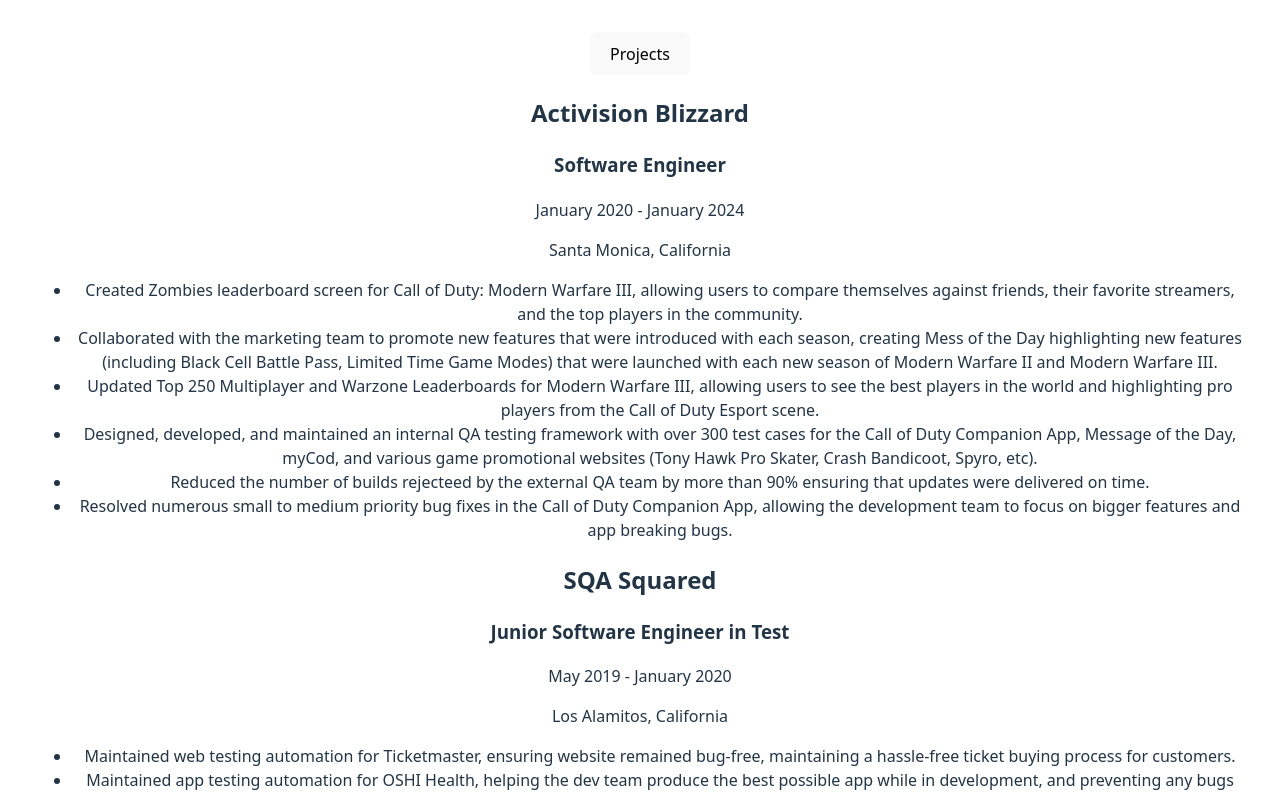
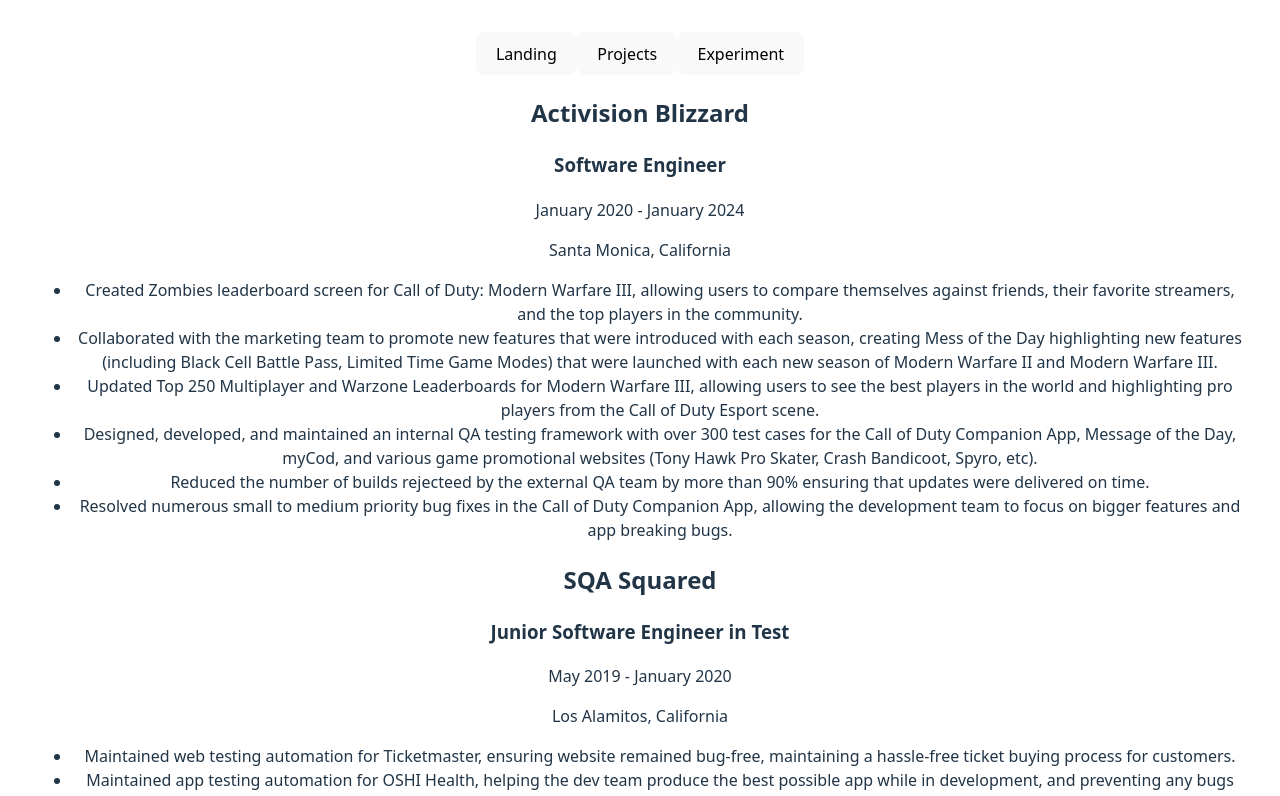
Before and after one commit to B-Rasmussen/portfolio, a React (Vite) app: page / in a window 1280 px wide. Shown: the top 796 px of the page. Built offline with nearby package versions, Linux system fonts and the light colour scheme.

Commit message:
new components and test page

```diff
--- a/src/App.tsx
+++ b/src/App.tsx
@@ -2,6 +2,8 @@
 import { SetStateAction, useState } from "react";
 import LandingPage from "./pages/LandingPage";
 import ProjectsPage from "./pages/ProjectsPage";
+import NavBar from "./components/NavBar";
+import ExperimentPage from "./pages/ExperimentPage";
 
 function App() {
     const [currentScreen, setCurrentScreen] = useState("Landing");
@@ -14,14 +16,21 @@
     const renderPage = () => {
         switch (currentScreen) {
             case "Landing":
-                return <LandingPage navigateTo={navigateTo} />;
+                return <LandingPage />;
             case "Projects":
-                return <ProjectsPage navigateTo={navigateTo} />;
+                return <ProjectsPage />;
+            case "Experiment":
+                return <ExperimentPage />;
             default:
                 return <div>Oops something went wrong</div>;
         }
     };
-    return <>{renderPage()}</>;
+    return (
+        <>
+            <NavBar navigateTo={navigateTo}/>
+            {renderPage()}
+        </>
+    );
 }
 
 export default App;
--- /dev/null
+++ b/src/components/Button.tsx
@@ -0,0 +1,21 @@
+type customButtonProps = {
+    buttonName: string;
+    onButtonPressed: any;
+    buttonStyle?: any;
+    textStyle?: any;
+};
+
+const Button = ({
+    buttonName,
+    onButtonPressed,
+    buttonStyle,
+    textStyle,
+}: customButtonProps) => {
+    return (
+    <button onClick={onButtonPressed} style={buttonStyle}>
+        <div style={textStyle}>{buttonName}</div>
+    </button>
+    )
+};
+
+export default Button;
--- /dev/null
+++ b/src/components/NavBar.tsx
@@ -0,0 +1,26 @@
+import Button from "./Button";
+
+type NavBarProps = {
+    navigateTo: (path: string) => void;
+};
+
+function NavBar({ navigateTo }: NavBarProps) {
+    return (
+        <>
+            <Button
+                buttonName={"Landing"}
+                onButtonPressed={() => navigateTo("Landing")}
+            />
+            <Button
+                buttonName={"Projects"}
+                onButtonPressed={() => navigateTo("Projects")}
+            />
+            <Button
+                buttonName={"Experiment"}
+                onButtonPressed={() => navigateTo("Experiment")}
+            />
+        </>
+    );
+}
+
+export default NavBar;
--- /dev/null
+++ b/src/pages/ExperimentPage.tsx
@@ -0,0 +1,4 @@
+function ExperimentPage() {
+    return <div>asdf</div>;
+}
+export default ExperimentPage;
--- a/src/pages/LandingPage.tsx
+++ b/src/pages/LandingPage.tsx
@@ -1,13 +1,8 @@
 import WorkHistory from "../components/WorkHistory";
 
-type LandingPageProps = {
-    navigateTo: (path: string) => void;
-}
-
-function LandingPage({navigateTo}: LandingPageProps) {
+function LandingPage() {
     return (
         <div>
-            <button onClick={() => navigateTo("Projects")}>Projects</button>
             <WorkHistory />
         </div>
     );
--- a/src/pages/ProjectsPage.tsx
+++ b/src/pages/ProjectsPage.tsx
@@ -1,14 +1,8 @@
 import PersonalProjects from "../components/PersonalProjects";
 
-
-type ProjectsPageProps = {
-    navigateTo: (path: string) => void;
-}
-
-function ProjectsPage({navigateTo}: ProjectsPageProps) {
+function ProjectsPage() {
     return (
         <div>
-            <button onClick={() => navigateTo("Landing")}>LandingPage</button>
             <PersonalProjects />
         </div>
     );
```
